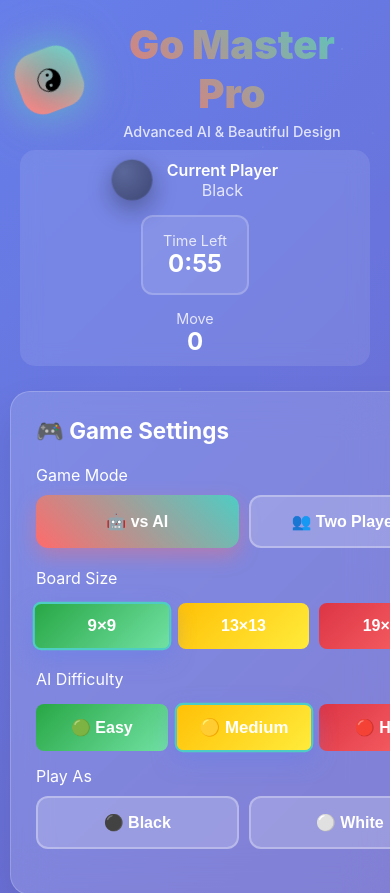
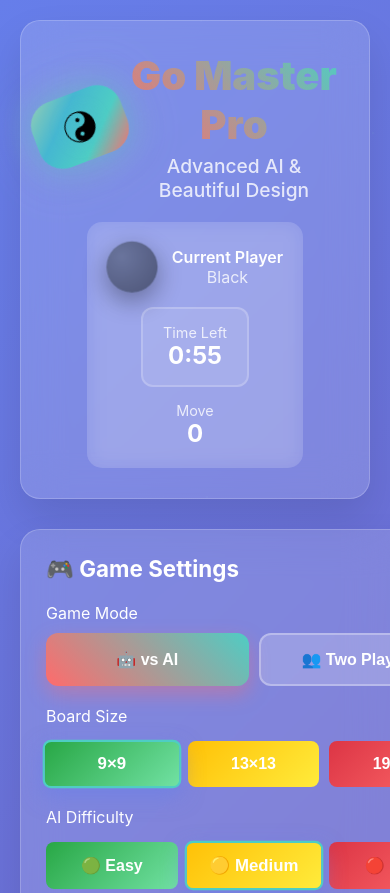
Before and after one commit to anh627/hhhhhhh, a plain HTML site: page index.html in a window 390 px wide. Shown: the top 893 px of the page. Drawn offline with Linux system fonts and the light colour scheme.

Commit message:
Update index.html

```diff
--- a/index.html
+++ b/index.html
@@ -97,15 +97,12 @@
             to { opacity: 1; transform: translateY(0); }
         }
 
-/* ===== CSS MẶC ĐỊNH (DESKTOP) ===== */
  .container {
             max-width: 1400px;
             margin: 0 auto;
             padding: 20px;
             position: relative;
             z-index: 1;
-    box-sizing: border-box;
-    width: 100%;
         }
 
         .header {
@@ -113,7 +110,7 @@
             backdrop-filter: blur(20px);
             border: 1px solid rgba(255, 255, 255, 0.2);
             border-radius: 20px;
-    padding: 20px;
+            padding: 30px;
             margin-bottom: 30px;
             animation: slideIn 0.8s ease-out;
             box-shadow: 0 20px 40px rgba(0, 0, 0, 0.1);
@@ -124,14 +121,13 @@
             justify-content: space-between;
             align-items: center;
             flex-wrap: wrap;
-    gap: 15px;
-    width: 100%;
+            gap: 20px;
         }
 
         .logo-section {
             display: flex;
             align-items: center;
-    gap: 15px;
+            gap: 20px;
         }
 
         .logo {
@@ -147,6 +143,16 @@
             position: relative;
         }
 
+        .logo::before {
+            content: '';
+            position: absolute;
+            inset: -2px;
+            background: linear-gradient(45deg, #ff6b6b, #4ecdc4, #45b7d1, #96ceb4);
+            border-radius: 22px;
+            z-index: -1;
+            animation: pulse 2s ease-in-out infinite;
+        }
+
         .title {
             color: white;
             font-size: 3.5rem;
@@ -245,82 +251,6 @@
             align-items: center;
             gap: 10px;
         }
-
-
-/* ===== CSS RIÊNG CHO MOBILE (MÀN HÌNH < 768px) ===== */
-@media (max-width: 768px) {
-    .container {
-        max-width: 100%;
-        width: 100%;
-        margin: 0;
-        padding: 10px; /* ít padding để sát cạnh */
-    }
-
-    .header {
-        background: transparent; /* bỏ nền trắng mờ */
-        backdrop-filter: none;
-        border: none;
-        border-radius: 0;
-        padding: 10px;
-        margin-bottom: 15px;
-        box-shadow: none;
-    }
-
-    .header-content {
-        flex-direction: column;
-        align-items: center;
-        gap: 10px;
-    }
-
-    .logo {
-        width: 60px;
-        height: 60px;
-        font-size: 30px;
-    }
-
-    .title {
-        font-size: 1.8rem;
-        text-align: center;
-    }
-
-    .subtitle {
-        font-size: 0.9rem;
-        text-align: center;
-    }
-
-    .status-panel {
-        display: flex;
-        justify-content: space-between;
-        width: 100%;
-        gap: 5px;
-        padding: 10px;
-        flex-wrap: wrap;
-    }
-
-    .current-player,
-    .timer,
-    .status-panel > div:last-child {
-        flex: 1;
-        text-align: center;
-        min-width: 80px;
-    }
-
-    .player-stone {
-        width: 40px;
-        height: 40px;
-    }
-
-    .main-content {
-        grid-template-columns: 1fr; /* xếp dọc thay vì 3 cột */
-        gap: 15px;
-    }
-
-    .sidebar {
-        flex-direction: column;
-        gap: 10px;
-    }
-}
-
         .game-board-container {
             display: flex;
             justify-content: center;
```
Lines whose indentation alone changed are shown as unchanged.
